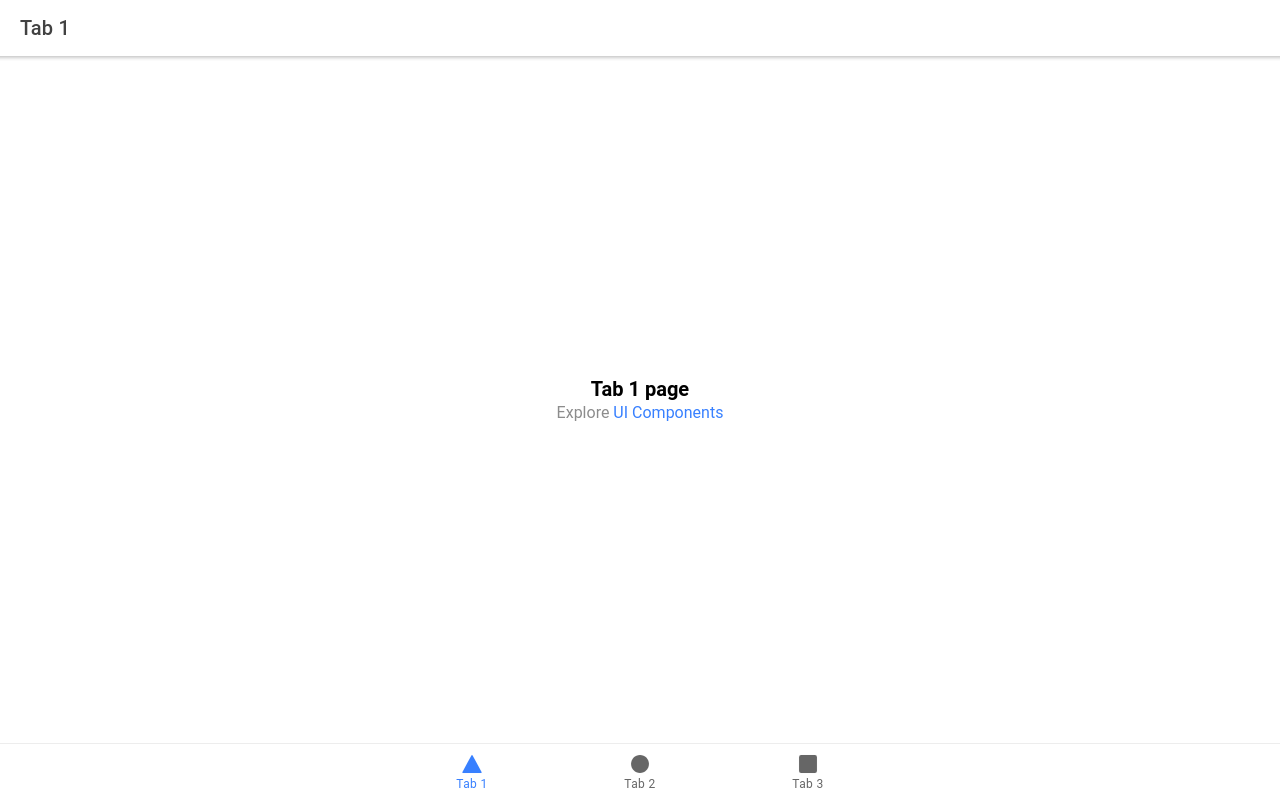
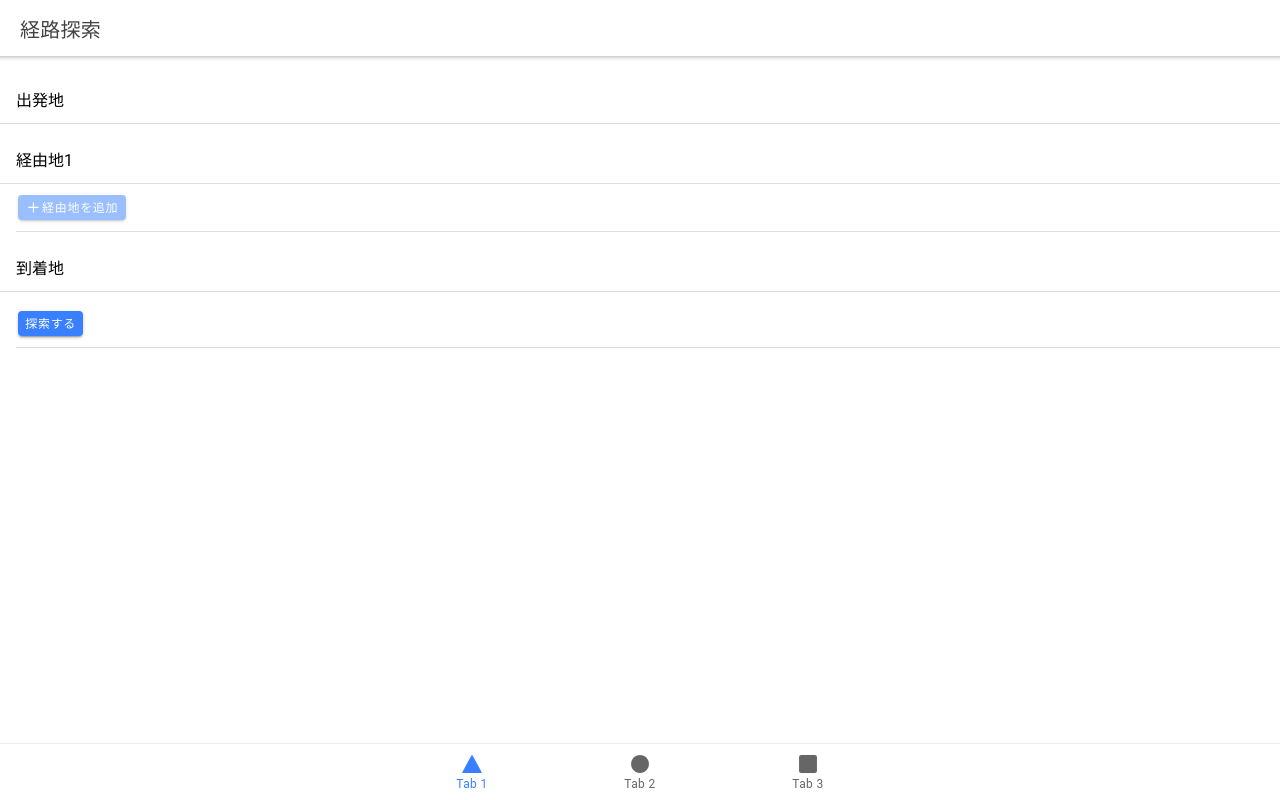
Before and after one commit to t-shinkai00/Transfer_App, a React (Create React App) app: page /tab1 in a window 1280 px wide. Built offline with nearby package versions, Linux system fonts and the light colour scheme.

Commit message:
add: input page

```diff
--- a/src/pages/Tab1.tsx
+++ b/src/pages/Tab1.tsx
@@ -1,22 +1,129 @@
-import { IonContent, IonHeader, IonPage, IonTitle, IonToolbar } from '@ionic/react';
-import ExploreContainer from '../components/ExploreContainer';
-import './Tab1.css';
+import React, { useState, useEffect } from "react";
+import {
+  IonButton,
+  IonContent,
+  IonHeader,
+  IonIcon,
+  IonInput,
+  IonItem,
+  IonLabel,
+  IonList,
+  IonPage,
+  IonText,
+  IonTitle,
+  IonToolbar,
+} from "@ionic/react";
+import { addOutline } from "ionicons/icons";
+import ExploreContainer from "../components/ExploreContainer";
+import "./Tab1.css";
 
 const Tab1: React.FC = () => {
+  const [departure, setDeparture] = useState("");
+  const [via, setVia] = useState("");
+  const [arrival, setArrival] = useState("");
+
+  const [viaNum, setViaNum] = useState(0);
+  const [isInputVia, setIsInputVia] = useState(false);
+  const [viaList, setViaList] = useState<string[]>([]);
+
+  useEffect(() => {
+    if (!via) {
+      setIsInputVia(false);
+    } else {
+      setIsInputVia(true);
+    }
+  }, [via]);
+
+  const addVia = () => {
+    setViaList([...viaList, via]);
+  };
+
+  const handleClick = () => {
+    setIsInputVia(false);
+    addVia();
+    setVia("");
+    setViaNum(viaNum + 1);
+  };
+
   return (
     <IonPage>
       <IonHeader>
         <IonToolbar>
-          <IonTitle>Tab 1</IonTitle>
+          <IonTitle>経路探索</IonTitle>
         </IonToolbar>
       </IonHeader>
+
       <IonContent fullscreen>
         <IonHeader collapse="condense">
           <IonToolbar>
-            <IonTitle size="large">Tab 1</IonTitle>
+            <IonTitle size="large">経路探索</IonTitle>
           </IonToolbar>
         </IonHeader>
-        <ExploreContainer name="Tab 1 page" />
+        {/* <ExploreContainer name="Tab 1 page" /> */}
+
+        <IonList>
+          {/* <IonListHeader>
+            <IonLabel>経路探索</IonLabel>
+          </IonListHeader> */}
+          <IonItem counter={true}>
+            <IonLabel position="floating">出発地</IonLabel>
+            <IonInput
+              placeholder="出発地を入力"
+              value={departure}
+              onIonChange={(e) => {
+                setDeparture(e.detail.value!);
+              }}
+            ></IonInput>
+          </IonItem>
+          {viaList.map((via, idx) => (
+            <IonItem key={idx}>
+              <IonLabel>経由地{idx + 1}</IonLabel>
+              <IonText>{via}</IonText>
+            </IonItem>
+          ))}
+
+          <IonItem>
+            <IonLabel position="floating">経由地{viaNum + 1}</IonLabel>
+            <IonInput
+              placeholder="経由地を入力"
+              value={via}
+              onIonChange={(e) => {
+                setVia(e.detail.value!);
+              }}
+            ></IonInput>
+          </IonItem>
+
+          <IonItem counter={true}>
+            {isInputVia ? (
+              <IonButton
+                onClick={() => {
+                  handleClick();
+                }}
+              >
+                <IonIcon icon={addOutline} />
+                経由地を追加
+              </IonButton>
+            ) : (
+              <IonButton disabled={true}>
+                <IonIcon icon={addOutline} />
+                経由地を追加
+              </IonButton>
+            )}
+          </IonItem>
+          <IonItem counter={true}>
+            <IonLabel position="floating">到着地</IonLabel>
+            <IonInput
+              placeholder="到着地を入力"
+              value={arrival}
+              onIonChange={(e) => {
+                setArrival(e.detail.value!);
+              }}
+            ></IonInput>
+          </IonItem>
+        </IonList>
+        <IonItem>
+          <IonButton>探索する</IonButton>
+        </IonItem>
       </IonContent>
     </IonPage>
   );
```
